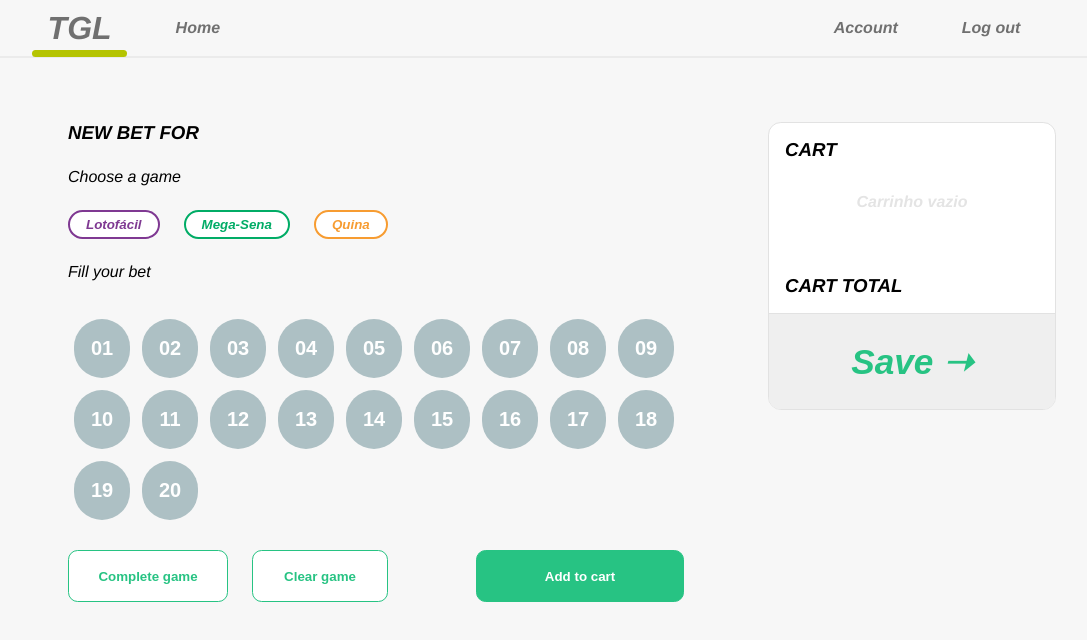
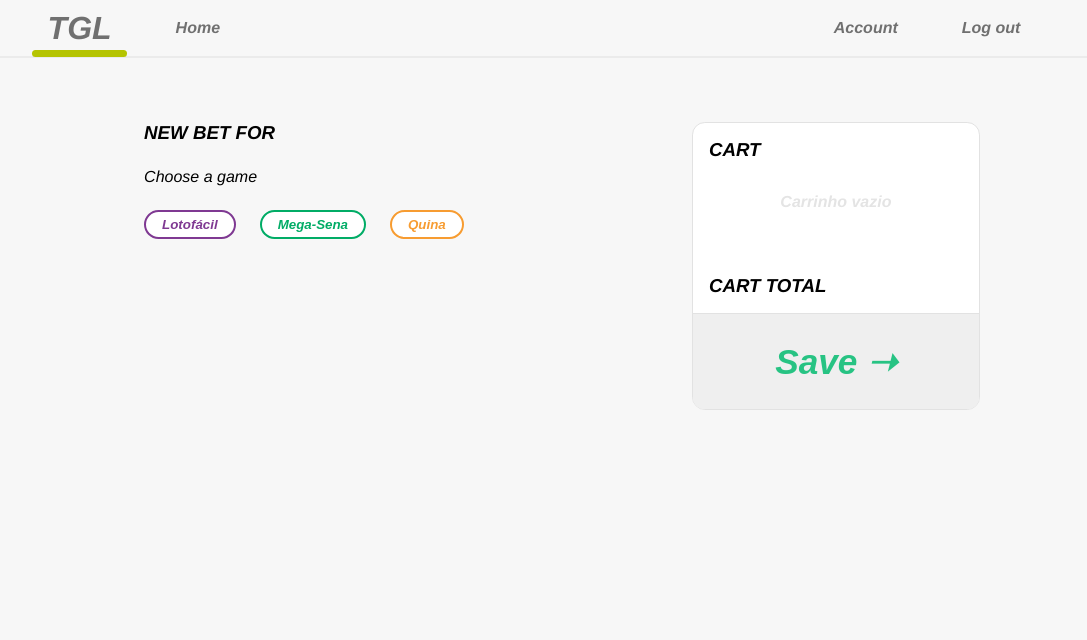
Before and after one commit to emanusantos/greatest-lottery, a React (Create React App) app: page / in a window 1280 px wide. Shown: the top 640 px of the page, without its empty margins (106-1193 px from the left). Built offline with nearby package versions, Linux system fonts and the light colour scheme.

Commit message:
added conditional render to gamearea

```diff
--- a/src/components/GameArea/GameArea.tsx
+++ b/src/components/GameArea/GameArea.tsx
@@ -6,7 +6,7 @@ import { useAppSelector } from '../../hooks/reduxhooks';
 import { Games } from '../../store/gameSlice';
 import { nodeModuleNameResolver } from 'typescript';
 
-let currentGameRange: number[] = [1, 2, 3, 4, 5, 6, 7, 8, 9, 10, 11, 12, 13 , 14 , 15, 16, 17, 18, 19, 20];
+let currentGameRange: number[] = [];
 
 const GameArea: React.FC = () => {
 
@@ -61,6 +61,14 @@ const GameArea: React.FC = () => {
         console.log(choseNumbers)
     }
 
+    const checker = () => {
+        if (game.type === '') {
+            return false;
+        } else {
+            return true;
+        }
+    }
+
     return (
         <Game>
             <h3>NEW BET FOR {game.type.toUpperCase()}</h3>
@@ -73,11 +81,11 @@ const GameArea: React.FC = () => {
                 onClick={e => updateGameType(e.currentTarget.value)}
                 value={button.type}>{button.type}</button>)}
             </GameButtons>
-            <div className="descriptionArea">
+            {checker() && <div className="descriptionArea">
                 <p>Fill your bet</p>
                 <p>{game.description}</p>
-            </div>
-           {game && <div className="numbersArea">
+            </div>}
+           {checker() && <div className="numbersArea">
                 {currentGameRange.map(button => {
                     let selected = false;
                     if (choseNumbers?.includes(button)) selected = true
@@ -87,11 +95,11 @@ const GameArea: React.FC = () => {
                     )
                 })}
             </div>}
-            <div className="buttonsArea">
+            {checker() && <div className="buttonsArea">
                 <BetButton width="10rem" id="complete">Complete game</BetButton>
                 <BetButton width="8.5rem" id="clear">Clear game</BetButton>
                 <AddButton id="add">Add to cart</AddButton>
-            </div>
+            </div>}
         </Game>
     );
 };
```
